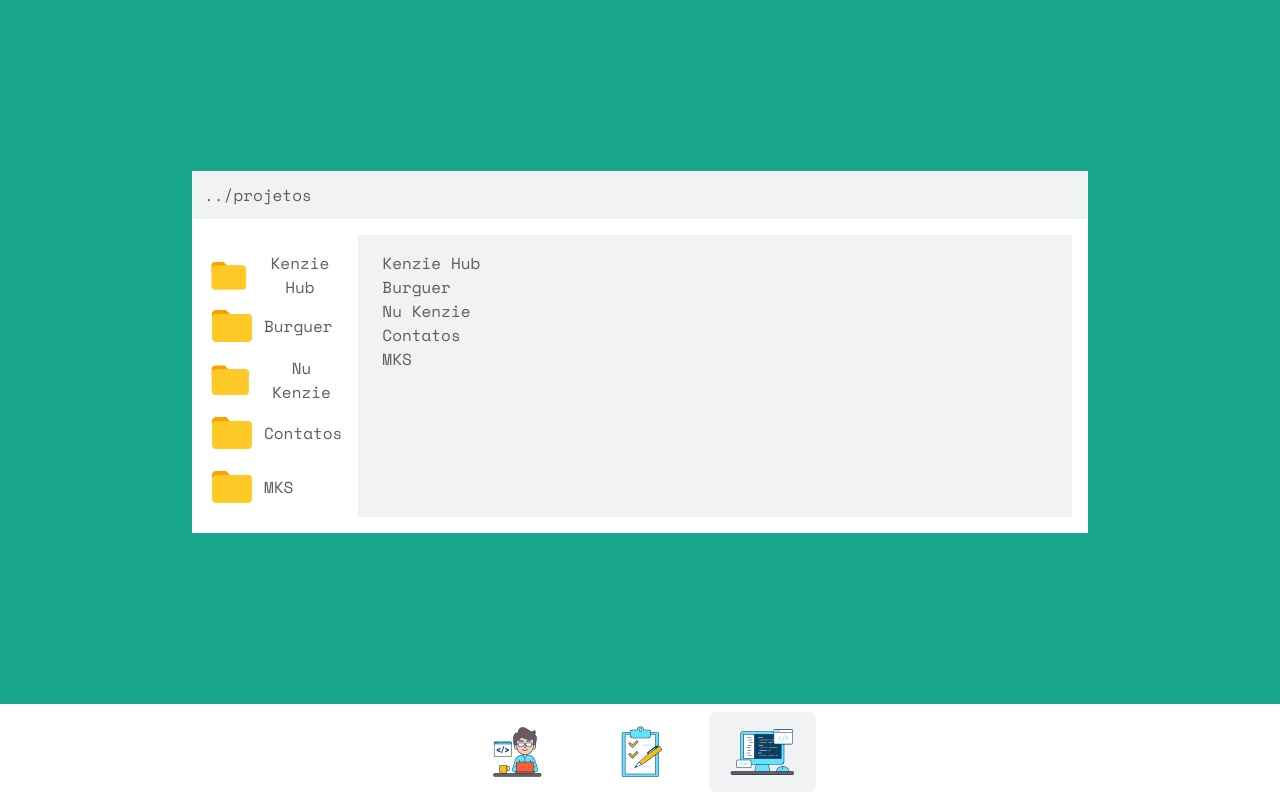
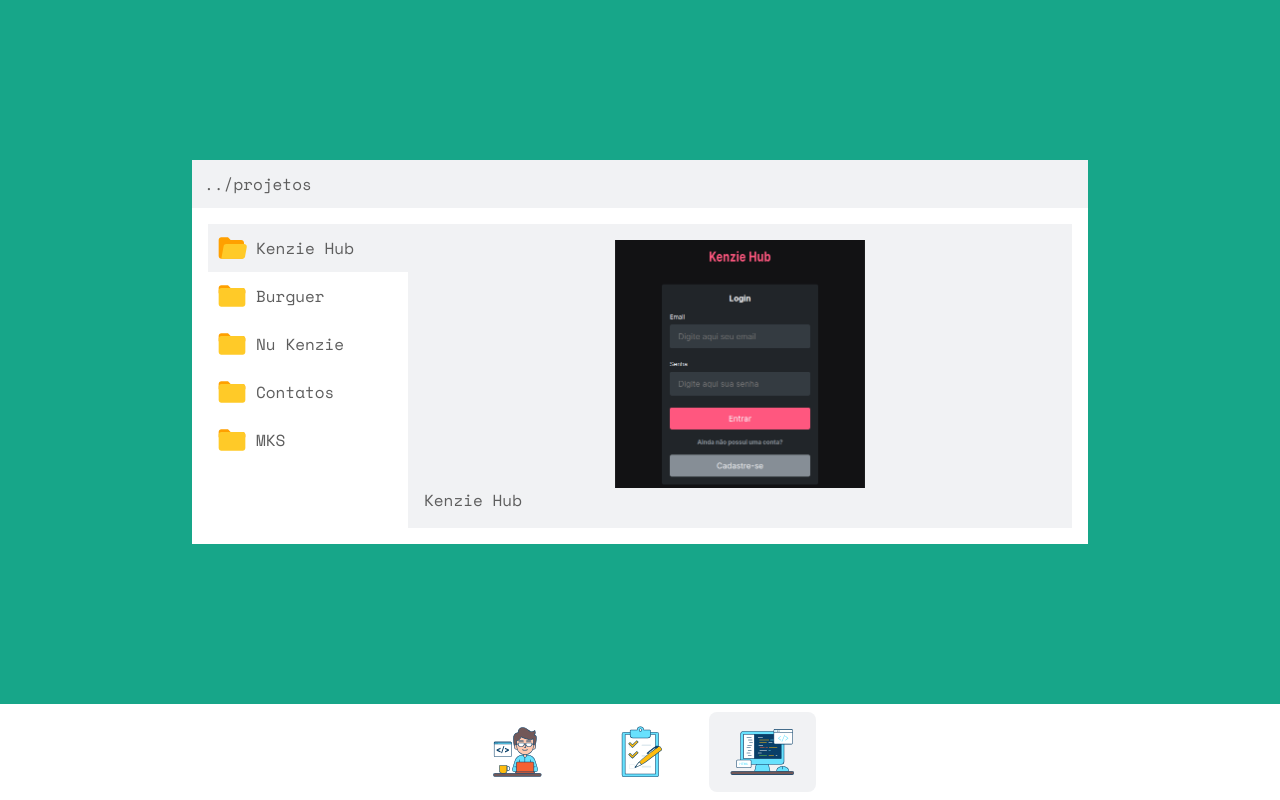
Before and after one commit to gstvcampos/portfolio, a Next.js app: page /projetos in a window 1280 px wide. Both pictures are taken after a click on the button "Kenzie Hub". Built offline with nearby package versions, Linux system fonts and the light colour scheme.

Commit message:
feat: projects select

```diff
--- a/src/app/projetos/page.tsx
+++ b/src/app/projetos/page.tsx
@@ -1,4 +1,3 @@
-import ProjectContainer from '@/components/ProjectContainer'
 import SelectBtns from '@/components/SelectBtn'
 
 export interface Project {
@@ -12,13 +11,8 @@ export default function Projects() {
   return (
     <main className="h-full w-full overflow-hidden bg-content-1 md:h-fit md:max-h-[calc(100%-16px)] lg:max-w-4xl">
       <header className="flex h-12 bg-content-2 p-3">../projetos</header>
-      <section className="flex flex-col gap-4 overflow-auto p-4 md:flex-row">
-        <div className="mt-4 flex flex-wrap gap-4 md:flex-col">
-          <SelectBtns />
-        </div>
-        <div className="min-h-full w-full bg-content-2 px-6 py-4">
-          <ProjectContainer />
-        </div>
+      <section className="flex flex-col overflow-auto p-4 md:flex-row">
+        <SelectBtns />
       </section>
     </main>
   )
--- a/src/components/ProjectContainer.tsx
+++ b/src/components/ProjectContainer.tsx
@@ -1,15 +1,24 @@
 import { projects } from '@/db/projects'
+import Image from 'next/image'
 
-export default function ProjectContainer() {
+export default function ProjectContainer({ id }: { id: number }) {
   return (
-    <ul>
-      {projects.map((project) => {
-        return (
-          <li key={project.id}>
-            <h3>{project.name}</h3>
-          </li>
-        )
-      })}
-    </ul>
+    <div>
+      {projects.map((project) =>
+        project.id === id ? (
+          <div key={project.id}>
+            <Image
+              className="m-auto"
+              priority={true}
+              src={project.img}
+              width={250}
+              height={250}
+              alt={'Imagem do autor'}
+            />
+            <span>{project.name}</span>
+          </div>
+        ) : null,
+      )}
+    </div>
   )
 }
--- a/src/components/SelectBtn.tsx
+++ b/src/components/SelectBtn.tsx
@@ -1,24 +1,48 @@
+'use client'
+
 import { projects } from '@/db/projects'
+import { useState } from 'react'
 import { CloseFolderIcon, OpendedFolderIcon } from './Icons'
+import ProjectContainer from './ProjectContainer'
 
 export default function SelectBtns() {
+  const [selectedId, setSelectedId] = useState(0)
+
   return (
-    <ul className="flex md:flex-col">
-      {projects.map((project) => (
-        <li key={project.id}>
-          <button>
-            <span className="flex items-center">
-              <span className="w-12">
+    <>
+      <ul className="flex flex-wrap md:flex-col">
+        {projects.map((project) => (
+          <li
+            key={project.id}
+            className={selectedId === project.id ? 'bg-content-2' : ''}
+          >
+            <button
+              onClick={() => setSelectedId(project.id)}
+              className="flex min-w-[200px] items-center gap-2 p-2"
+            >
+              <span
+                className={
+                  selectedId === project.id ? 'hidden' : 'inline-flex h-8'
+                }
+              >
                 <CloseFolderIcon />
               </span>
-              <span className="hidden w-12">
+              <span
+                className={
+                  selectedId !== project.id ? 'hidden' : 'inline-flex h-8'
+                }
+              >
                 <OpendedFolderIcon />
               </span>
-              <span className="ml-2">{project.name}</span>
-            </span>
-          </button>
-        </li>
-      ))}
-    </ul>
+
+              <span>{project.name}</span>
+            </button>
+          </li>
+        ))}
+      </ul>
+      <div className="w-full bg-content-2 p-4">
+        <ProjectContainer id={selectedId} />
+      </div>
+    </>
   )
 }
```
